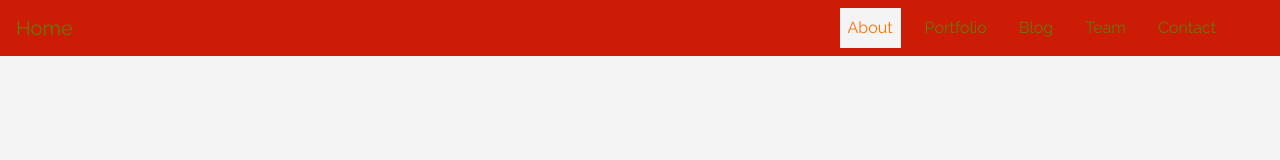
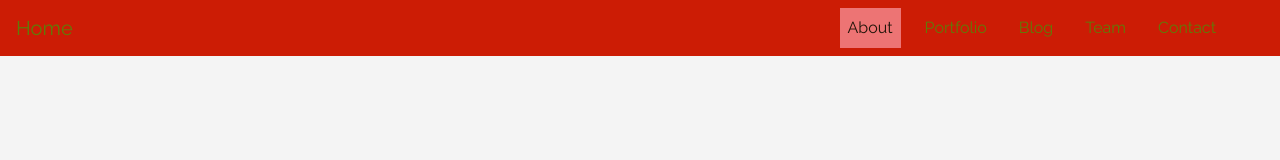
Before and after one commit to sutejo2098/prakerja, a plain HTML site: page index.html in a window 1280 px wide. In both pictures the pointer is over the link "About". Drawn offline with Linux system fonts and the light colour scheme.

Commit message:
Eighth commit

```diff
--- a/css/main.css
+++ b/css/main.css
@@ -19,8 +19,8 @@ html,h1,h2,h3,h4,h5,h6,a{
 	margin-right: 1em !important;
 }
 .nav-link:hover{
-	background: #f4f4f4;
-	color: #f97300;
+	background: #ed7474;
+	color: #211409;
 
 }
 .navbar-collapse{
```
